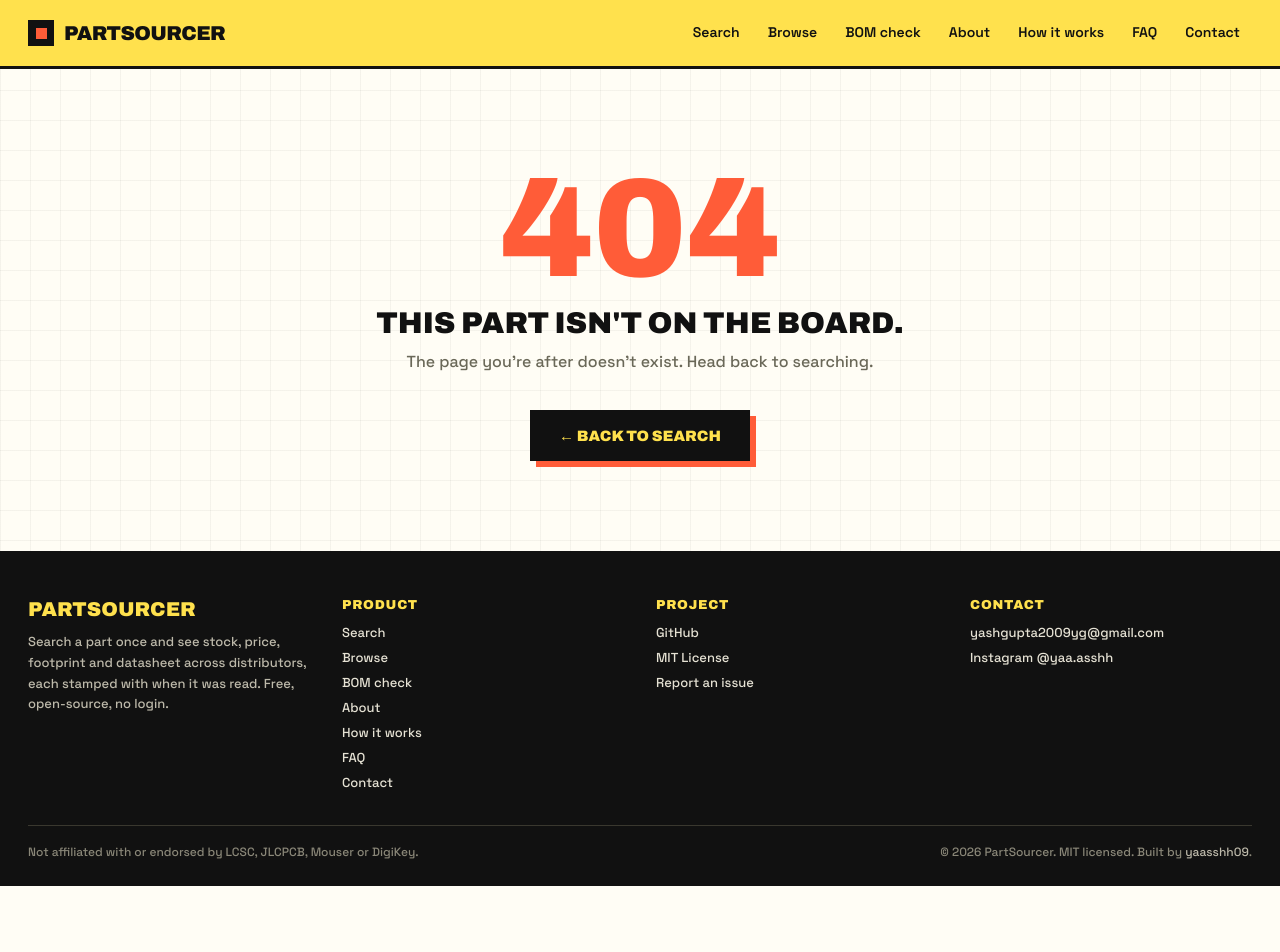
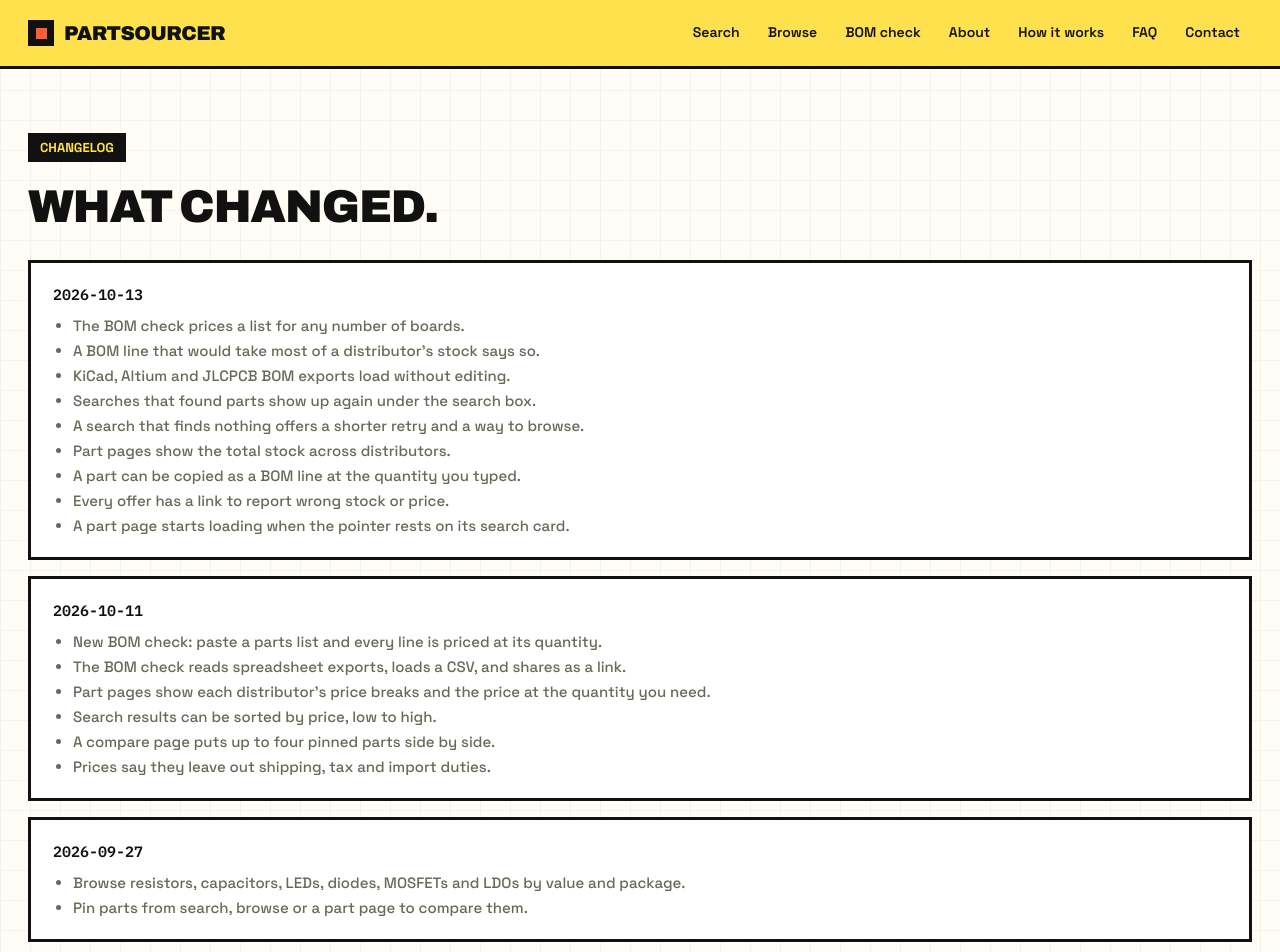
Before and after one commit to yaasshh09/PartSourcer, a React (Vite) app in the folder frontend/: page /changelog in a window 1280 px wide. Shown: the top 952 px of the page. Before the commit the page ends 886 px from the top, so only its background shows below. Built offline with nearby package versions, Linux system fonts and the light colour scheme; no server answers.

Commit message:
Add a changelog page

```diff
--- a/frontend/src/App.jsx
+++ b/frontend/src/App.jsx
@@ -12,6 +12,7 @@ import ContactPage from './pages/ContactPage.jsx'
 import NotFoundPage from './pages/NotFoundPage.jsx'
 import ComparePage from './pages/ComparePage.jsx'
 import BomPage from './pages/BomPage.jsx'
+import ChangelogPage from './pages/ChangelogPage.jsx'
 import { CompareProvider } from './compare.jsx'
 import CompareTray from './components/CompareTray.jsx'
 
@@ -34,6 +35,7 @@ export default function App() {
             <Route path="/how" element={<HowPage />} />
             <Route path="/faq" element={<FaqPage />} />
             <Route path="/contact" element={<ContactPage />} />
+            <Route path="/changelog" element={<ChangelogPage />} />
             <Route path="*" element={<NotFoundPage />} />
           </Routes>
         </main>
--- a/frontend/src/components/Footer.jsx
+++ b/frontend/src/components/Footer.jsx
@@ -9,6 +9,7 @@ const PRODUCT = [
   { label: 'About', to: '/about' },
   { label: 'How it works', to: '/how' },
   { label: 'FAQ', to: '/faq' },
+  { label: 'Changelog', to: '/changelog' },
   { label: 'Contact', to: '/contact' },
 ]
 
--- /dev/null
+++ b/frontend/src/pages/ChangelogPage.jsx
@@ -0,0 +1,69 @@
+import { C, ARCHIVO, MONO, PROSE_MAX } from '../theme.js'
+import useDocumentTitle from '../useDocumentTitle.js'
+
+// Newest first. Each line is something a visitor can see or use, written from
+// the commit that shipped it, so nothing here is a plan.
+export const RELEASES = [
+  { date: '2026-10-13', items: [
+    'The BOM check prices a list for any number of boards.',
+    'A BOM line that would take most of a distributor\'s stock says so.',
+    'KiCad, Altium and JLCPCB BOM exports load without editing.',
+    'Searches that found parts show up again under the search box.',
+    'A search that finds nothing offers a shorter retry and a way to browse.',
+    'Part pages show the total stock across distributors.',
+    'A part can be copied as a BOM line at the quantity you typed.',
+    'Every offer has a link to report wrong stock or price.',
+    'A part page starts loading when the pointer rests on its search card.',
+  ] },
+  { date: '2026-10-11', items: [
+    'New BOM check: paste a parts list and every line is priced at its quantity.',
+    'The BOM check reads spreadsheet exports, loads a CSV, and shares as a link.',
+    'Part pages show each distributor\'s price breaks and the price at the quantity you need.',
+    'Search results can be sorted by price, low to high.',
+    'A compare page puts up to four pinned parts side by side.',
+    'Prices say they leave out shipping, tax and import duties.',
+  ] },
+  { date: '2026-09-27', items: [
+    'Browse resistors, capacitors, LEDs, diodes, MOSFETs and LDOs by value and package.',
+    'Pin parts from search, browse or a part page to compare them.',
+  ] },
+  { date: '2026-08-20', items: [
+    'A contact page, wider pages, and the page name in the browser tab.',
+    'Security headers and rate limits on the API.',
+  ] },
+  { date: '2026-08-19', items: [
+    'The backend runs next to its database, so cached pages load fast.',
+    'A price no longer changes when you click from a search card to the part page.',
+    'A slow first load explains itself instead of just spinning.',
+  ] },
+  { date: '2026-08-17', items: [
+    'A distributor that publishes no price shows "no price", never $0.',
+    'The manufacturer and datasheet show wherever a distributor supplies them.',
+  ] },
+]
+
+export default function ChangelogPage() {
+  useDocumentTitle('Changelog')
+
+  return (
+    <section style={{ maxWidth: PROSE_MAX, margin: '0 auto', padding: '64px 28px 80px' }}>
+      <span style={{ display: 'inline-block', background: C.ink, color: C.yellow, fontWeight: 700,
+        fontSize: 13, padding: '6px 12px' }}>CHANGELOG</span>
+      <h1 style={{ fontFamily: ARCHIVO, fontWeight: 900, fontSize: 46, lineHeight: 1.0,
+        letterSpacing: '-0.03em', margin: '22px 0 30px' }}>
+        WHAT CHANGED.
+      </h1>
+      {RELEASES.map((r) => (
+        <div key={r.date} style={{ border: `3px solid ${C.ink}`, background: C.paper, padding: 22,
+          marginBottom: 16 }}>
+          <h2 style={{ fontFamily: MONO, fontWeight: 600, fontSize: 15, margin: 0 }}>{r.date}</h2>
+          <ul style={{ margin: '12px 0 0', paddingLeft: 20 }}>
+            {r.items.map((item) => (
+              <li key={item} style={{ fontSize: 15, fontWeight: 500, color: C.sub, marginTop: 6 }}>{item}</li>
+            ))}
+          </ul>
+        </div>
+      ))}
+    </section>
+  )
+}
```
Also changed, not shown: 2 other files (tests, documents, lock files or other folders).
